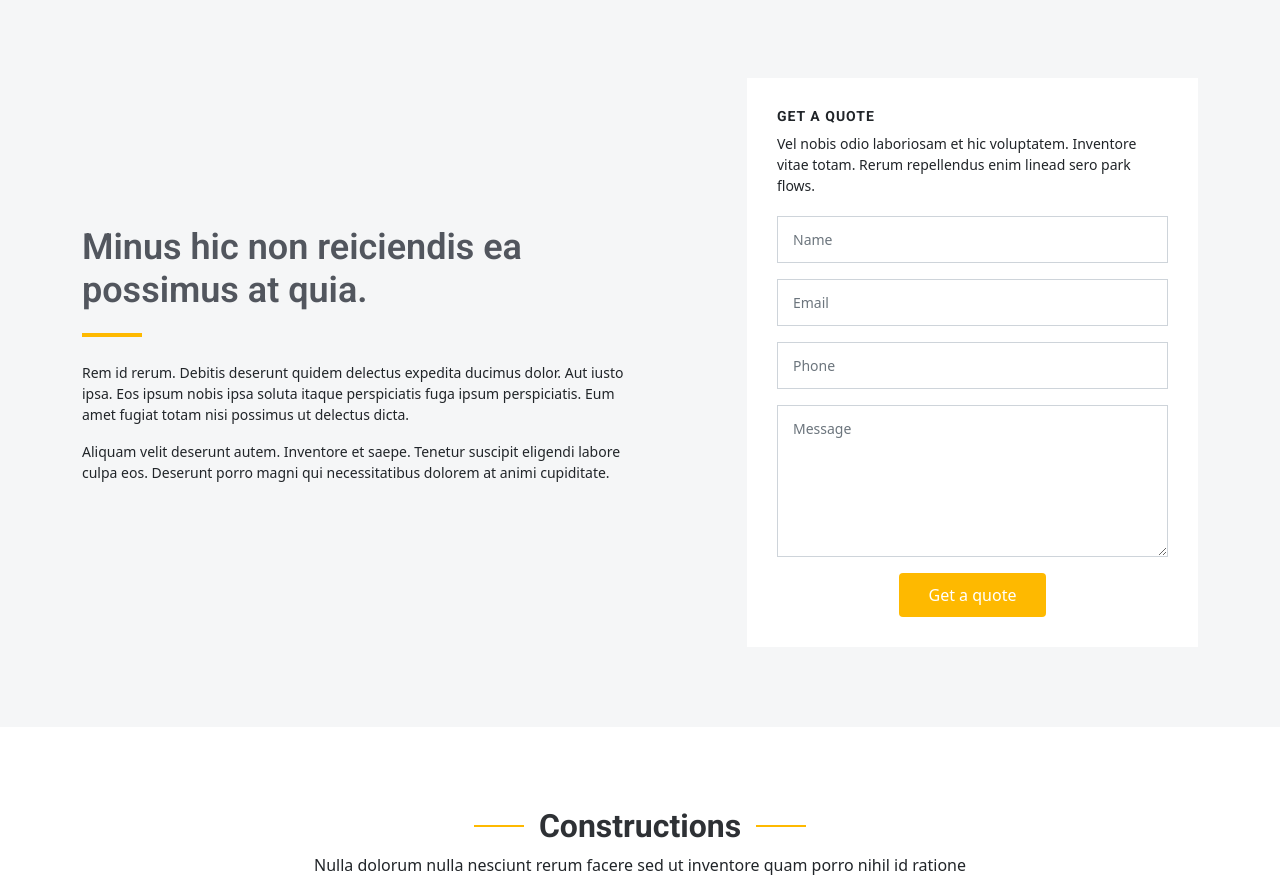
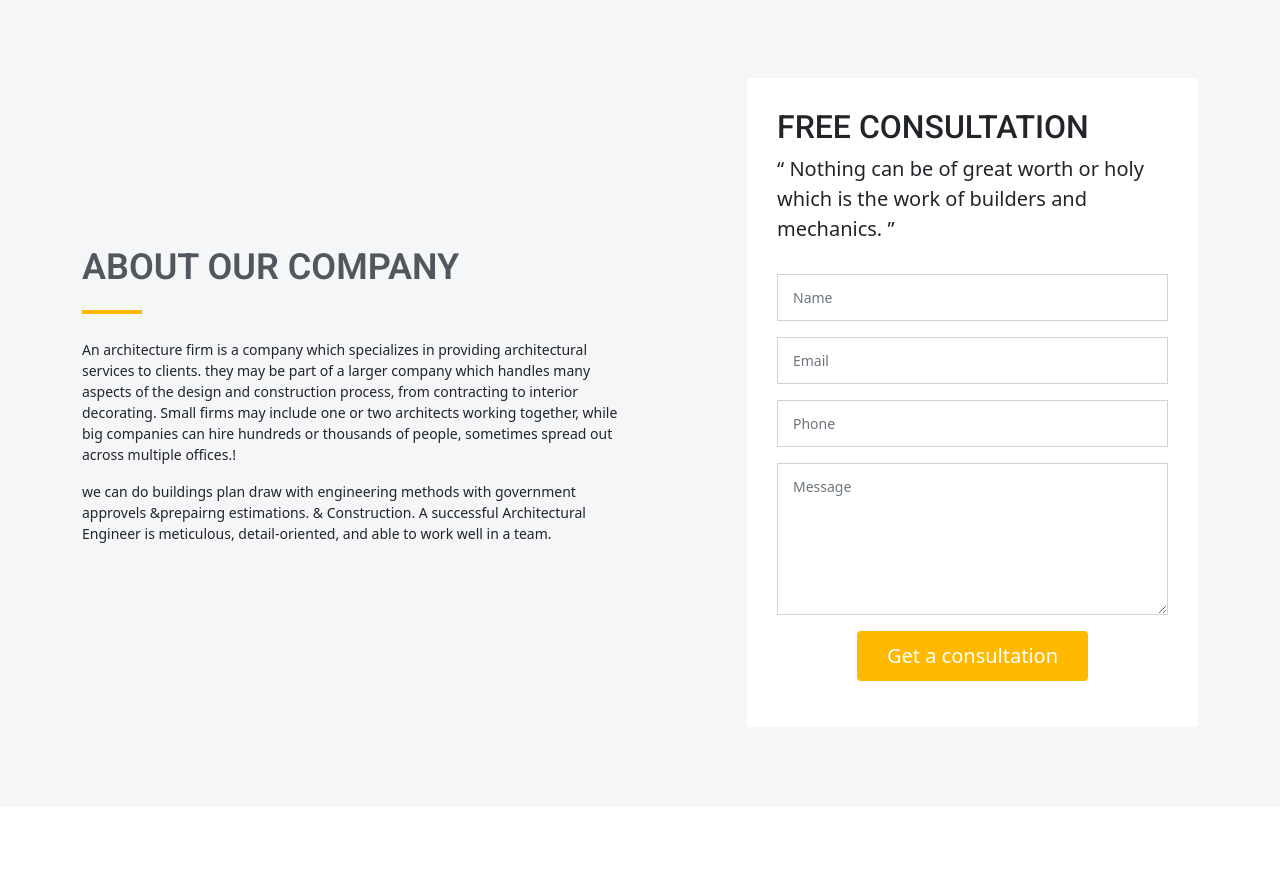
Before and after one commit to sreeginy/UI-UX-Design, a plain HTML site: page index.html in a window 1280 px wide. Shown: the part 802-1683 px from the top of the page. Drawn offline with nearby package versions, Linux system fonts and the light colour scheme.

```diff
--- a/assets/css/main.css
+++ b/assets/css/main.css
@@ -97,7 +97,7 @@
   }
 }
 
-/*--------------------------------------------------------------
+/*-----------------------------------------------------------
 # Breadcrumbs
 --------------------------------------------------------------*/
 .breadcrumbs {
--- a/index.html
+++ b/index.html
@@ -86,10 +86,11 @@
     <div class="info d-flex align-items-center">
       <div class="container">
         <div class="row justify-content-center">
-          <div class="col-lg-6 text-center">
+          <div class="col-lg-8 text-center">
             <h2 data-aos="fade-down"> <span>RK ARCHITECTURE DESIGNERS AND ENGINEERS </span></h2>
             <p data-aos="fade-up">
               we can do buildings plan draw with engineering methods with government approvels &prepairng estimations. & Construction</p>
+              <h5  style="color: rgb(255, 255, 255);" font-weight="bold" class="btn btn-dark" >Create with the heart, build with the mind!</h5><br>
             <a data-aos="fade-up" data-aos-delay="200" href="#get-started" class="btn-get-started">Get Started</a>
           </div>
         </div>
@@ -126,16 +127,19 @@
 
           <div class="col-lg-6 d-flex align-items-center" data-aos="fade-up">
             <div class="content">
-              <h3>Minus hic non reiciendis ea possimus at quia.</h3>
-              <p>Rem id rerum. Debitis deserunt quidem delectus expedita ducimus dolor. Aut iusto ipsa. Eos ipsum nobis ipsa soluta itaque perspiciatis fuga ipsum perspiciatis. Eum amet fugiat totam nisi possimus ut delectus dicta.
-              <p>Aliquam velit deserunt autem. Inventore et saepe. Tenetur suscipit eligendi labore culpa eos. Deserunt porro magni qui necessitatibus dolorem at animi cupiditate.</p>
+              <h3>ABOUT OUR COMPANY</h3>
+              <p>An architecture firm is a company which specializes in providing architectural services to clients.  they may be part of a larger company which handles many aspects of the design and construction process, from contracting to interior decorating. Small firms may include one or two architects working together, while big companies can hire hundreds or thousands of people, sometimes spread out across multiple offices.!</p>
+              <p>
+                we can do buildings plan draw with engineering methods with government approvels &prepairng estimations. & Construction. A successful Architectural Engineer is meticulous, detail-oriented, and able to work well in a team.</p>
             </div>
           </div>
 
           <div class="col-lg-5" data-aos="fade">
             <form action="forms/quote.php" method="post" class="php-email-form">
-              <h3>Get a quote</h3>
-              <p>Vel nobis odio laboriosam et hic voluptatem. Inventore vitae totam. Rerum repellendus enim linead sero park flows.</p>
+              <h2>FREE CONSULTATION</h2>
+                        <blockquote class="blockquote">
+                            &ldquo; Nothing can be of great worth or holy which is the work of builders and mechanics.  &rdquo;<br><br>
+
               <div class="row gy-3">
 
                 <div class="col-md-12">
@@ -159,7 +163,7 @@
                   <div class="error-message"></div>
                   <div class="sent-message">Your quote request has been sent successfully. Thank you!</div>
 
-                  <button type="submit">Get a quote</button>
+                  <button type="submit">Get a consultation</button>
                 </div>
 
               </div>
```
